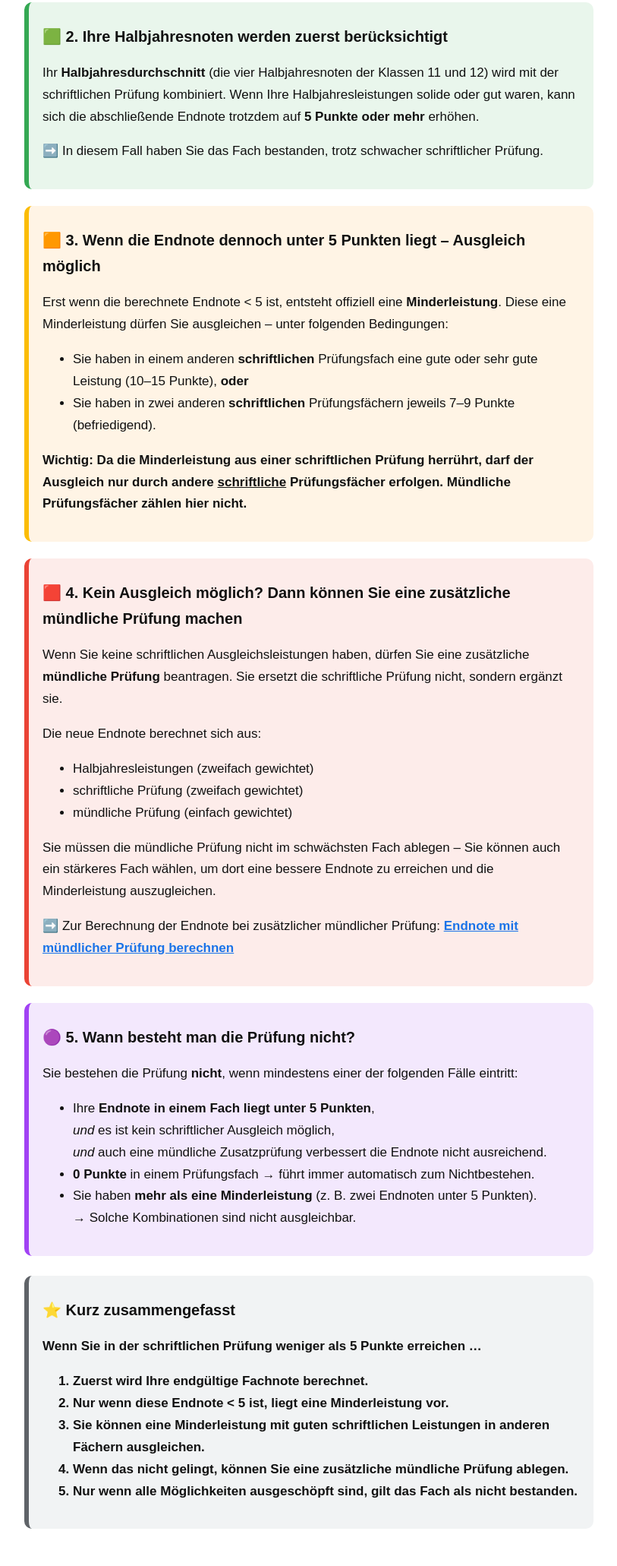
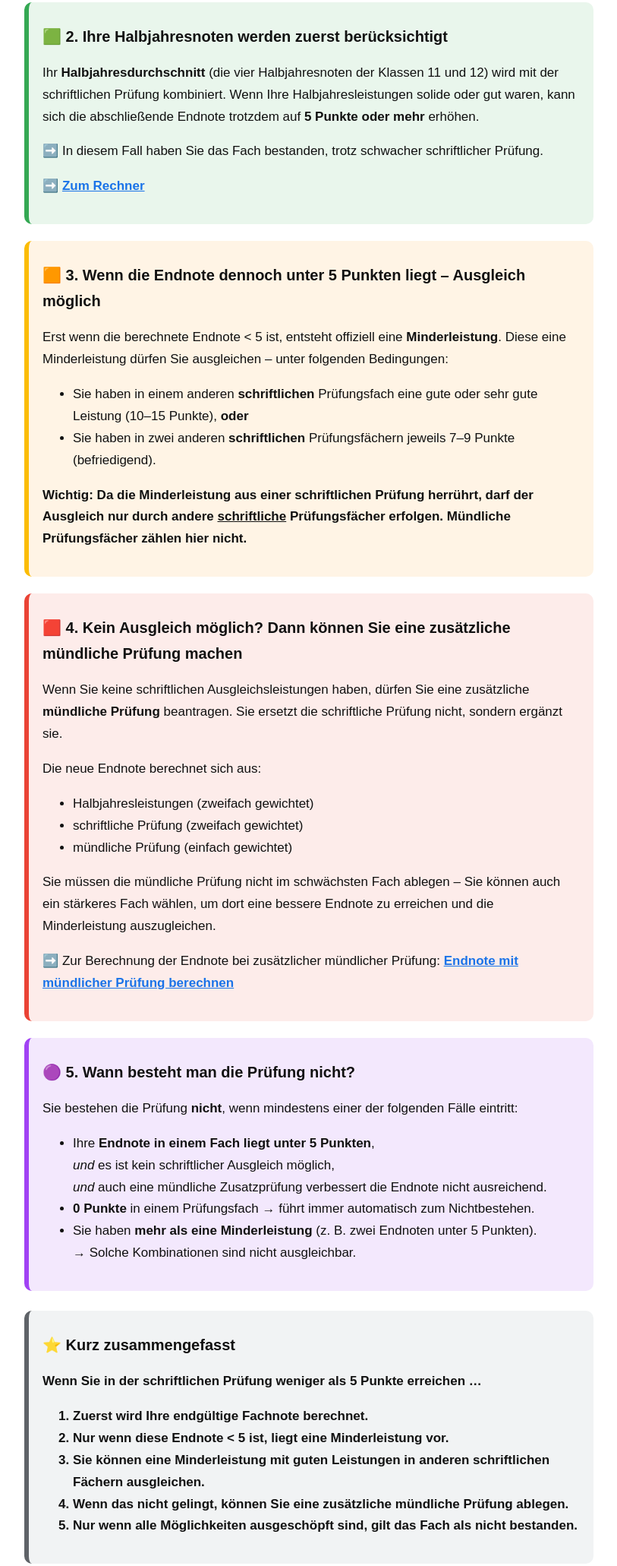
Before and after one commit to felixwolff/Notenrechner_FOS, a plain HTML site: page weniger_als_5_punkte.html in a window 1280 px wide. Shown: the part 806-2867 px from the top of the page at 76% size, without its empty margins (233-1046 px from the left). Before the commit the page ends 2838 px from the top, so only its background shows below. Drawn offline with Linux system fonts and the light colour scheme.

Commit message:
Add files via upload

```diff
--- a/weniger_als_5_punkte.html
+++ b/weniger_als_5_punkte.html
@@ -100,6 +100,9 @@ Im Folgenden erhalten Sie eine Schritt-für-Schritt-Erklärung, was in diesem Fa
     Wenn Ihre Halbjahresleistungen solide oder gut waren, kann sich die abschließende Endnote trotzdem auf <strong>5 Punkte oder mehr</strong> erhöhen.
   </p>
   <p>➡️ In diesem Fall haben Sie das Fach bestanden, trotz schwacher schriftlicher Prüfung.</p>
+ <p>
+        ➡️ <a href="schriftlich_berechnen.html">Zum Rechner</a>
+    </p>
 </div>
 
 <!-- Abschnitt 3 -->
@@ -176,7 +179,7 @@ Im Folgenden erhalten Sie eine Schritt-für-Schritt-Erklärung, was in diesem Fa
   <ol>
     <li>Zuerst wird Ihre endgültige Fachnote berechnet.</li>
     <li>Nur wenn diese Endnote &lt; 5 ist, liegt eine Minderleistung vor.</li>
-    <li>Sie können eine Minderleistung mit guten <strong>schriftlichen</strong> Leistungen in anderen Fächern ausgleichen.</li>
+    <li>Sie können eine Minderleistung mit guten Leistungen in anderen <strong>schriftlichen Fächern</strong> ausgleichen.</li>
     <li>Wenn das nicht gelingt, können Sie eine zusätzliche mündliche Prüfung ablegen.</li>
     <li>Nur wenn alle Möglichkeiten ausgeschöpft sind, gilt das Fach als nicht bestanden.</li>
   </ol>
```
